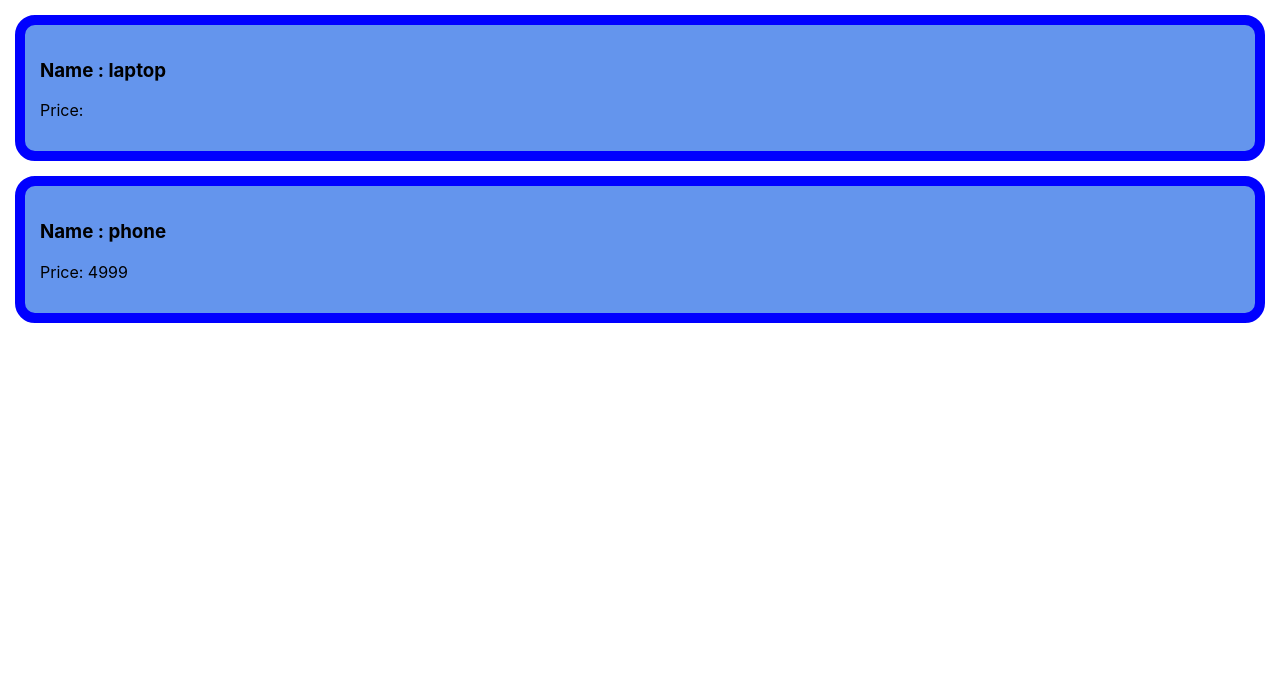
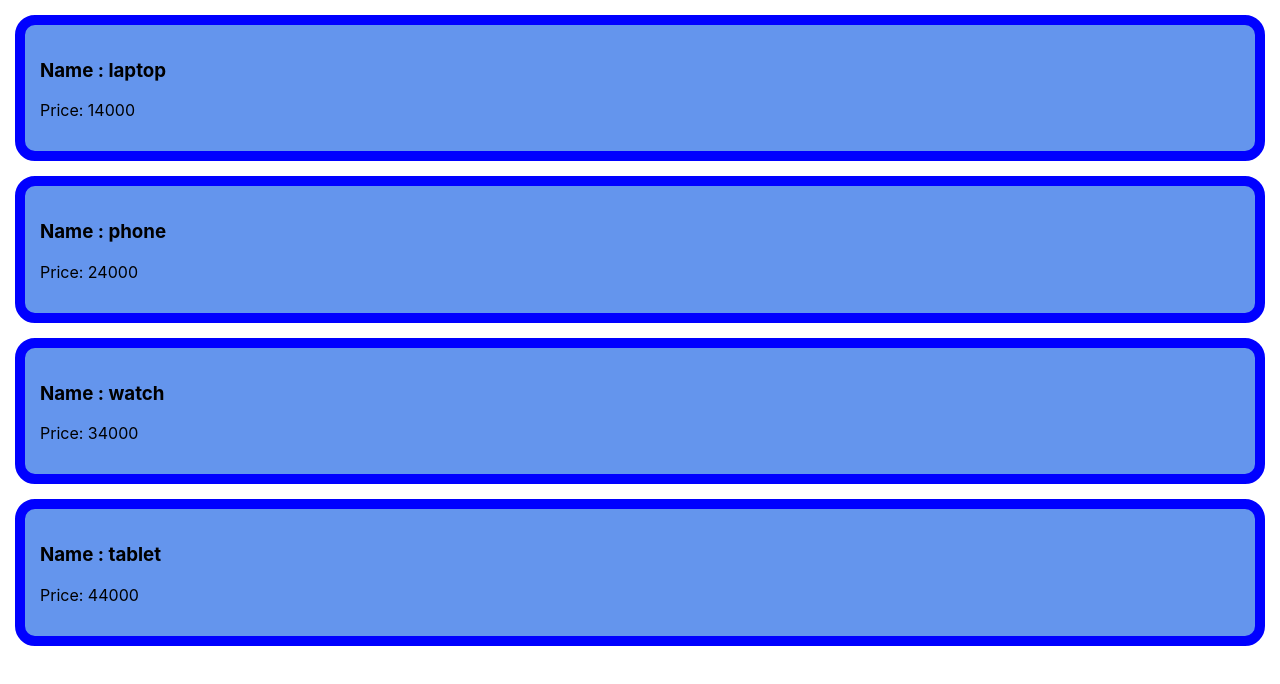
Before and after one commit to KINGALVI/my-react-app-tutorial, a React (Create React App) app: page / in a window 1280 px wide. Shown: the top 684 px of the page. Built offline with nearby package versions, Linux system fonts and the light colour scheme.

Commit message:
edit react consept

```diff
--- a/src/App.js
+++ b/src/App.js
@@ -1,10 +1,24 @@
 import './App.css';
 
 function App() {
+  const products=[
+    {name:'laptop',price:'14000'},
+    {name:'phone',price:'24000'},
+    {name:'watch',price:'34000'},
+    {name:'tablet',price:'44000'},
+  ]
   return (
     <div className="App">
-      <Product name='laptop'></Product>
-      <Product name='phone' price='4999'></Product>
+
+      {/* steap-1 */}
+      {
+        products.map(product=> <Product name={product.name
+        } price={product.price}></Product>)
+      }
+
+      {/* steap-2 */}
+      {/* <Product name='laptop' price='393939'></Product>
+      <Product name='phone' price='4999'></Product> */}
     </div>
   );
 }
```
